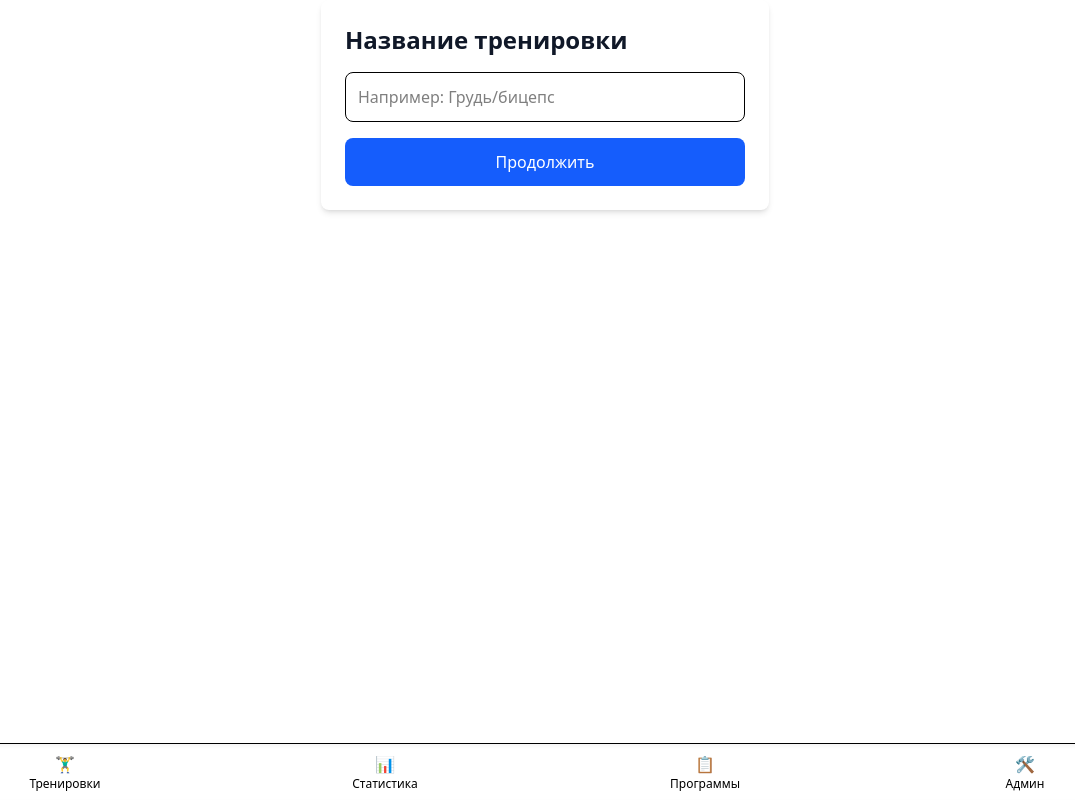
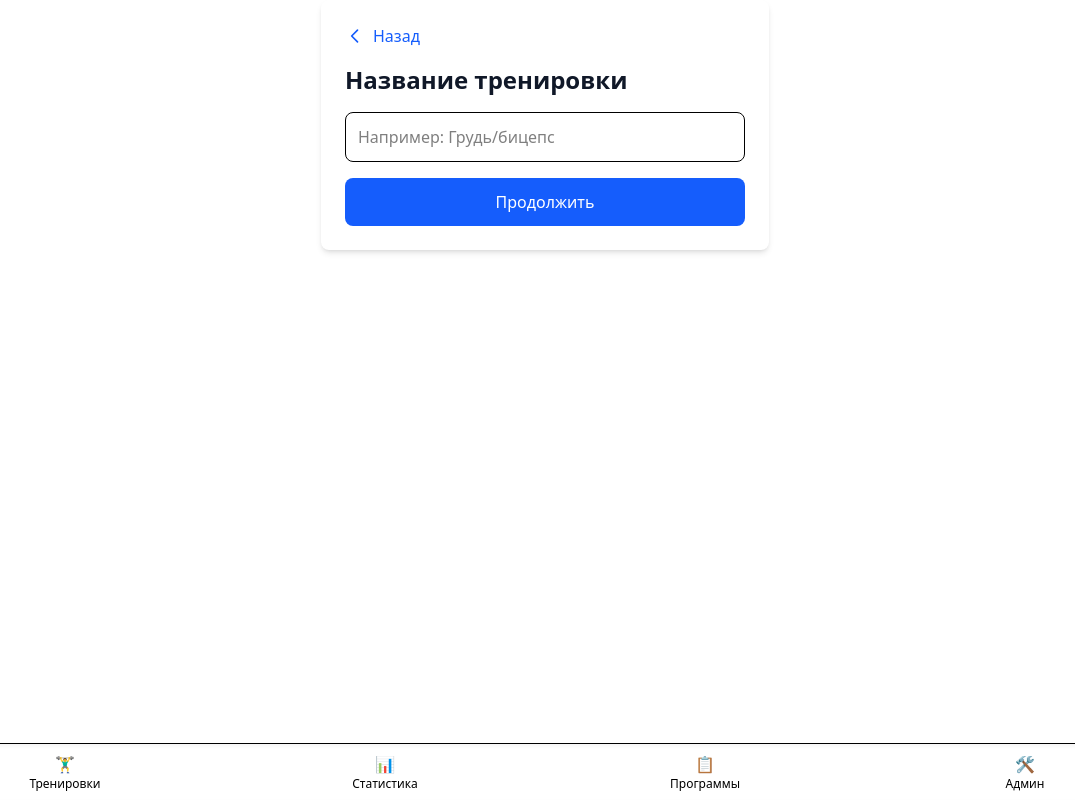
Before and after one commit to noregrets718/training_app, a Vue app in the folder frontend/: page /workout-title in a window 1280 px wide. Shown: the whole page, without its empty margins (95-1170 px from the left). Built offline with nearby package versions, Linux system fonts and the light colour scheme.

Commit message:
Добавлена кнопка назад на страницы тренировок

```diff
--- a/frontend/src/views/ExerciseSelect.vue
+++ b/frontend/src/views/ExerciseSelect.vue
@@ -1,5 +1,6 @@
 <template>
   <div class="p-6 max-w-md mx-auto bg-white rounded-lg shadow-md">
+    <BackButton />
     <h1 class="text-2xl font-semibold mb-6 text-gray-900">Выберите упражнение</h1>
 
     <!-- Показываем уже добавленные упражнения -->
@@ -53,6 +54,8 @@ import axios from 'axios'
 import { useWorkoutStore } from '../stores/workoutStore'
 import { useNavigationStore } from '../stores/navigationStore'
 import { useRouter } from 'vue-router'
+import BackButton from '../components/BackButton.vue'
+
 
 const exerciseId = ref('')
 const exercises = ref([])
--- a/frontend/src/views/WorkoutTitle.vue
+++ b/frontend/src/views/WorkoutTitle.vue
@@ -1,5 +1,6 @@
 <template>
   <div class="p-6 max-w-md mx-auto bg-white rounded-lg shadow-md">
+    <BackButton />
     <h1 class="text-2xl font-semibold mb-4 text-gray-900">Название тренировки</h1>
 
     <input
@@ -25,6 +26,7 @@ import { useRouter} from 'vue-router'
 import { useWorkoutStore } from '../stores/workoutStore'
 import { useNavigationStore } from '../stores/navigationStore'
 import axios from 'axios'
+import BackButton from '../components/BackButton.vue'
 
 const title = ref('')
 const router = useRouter()
```
